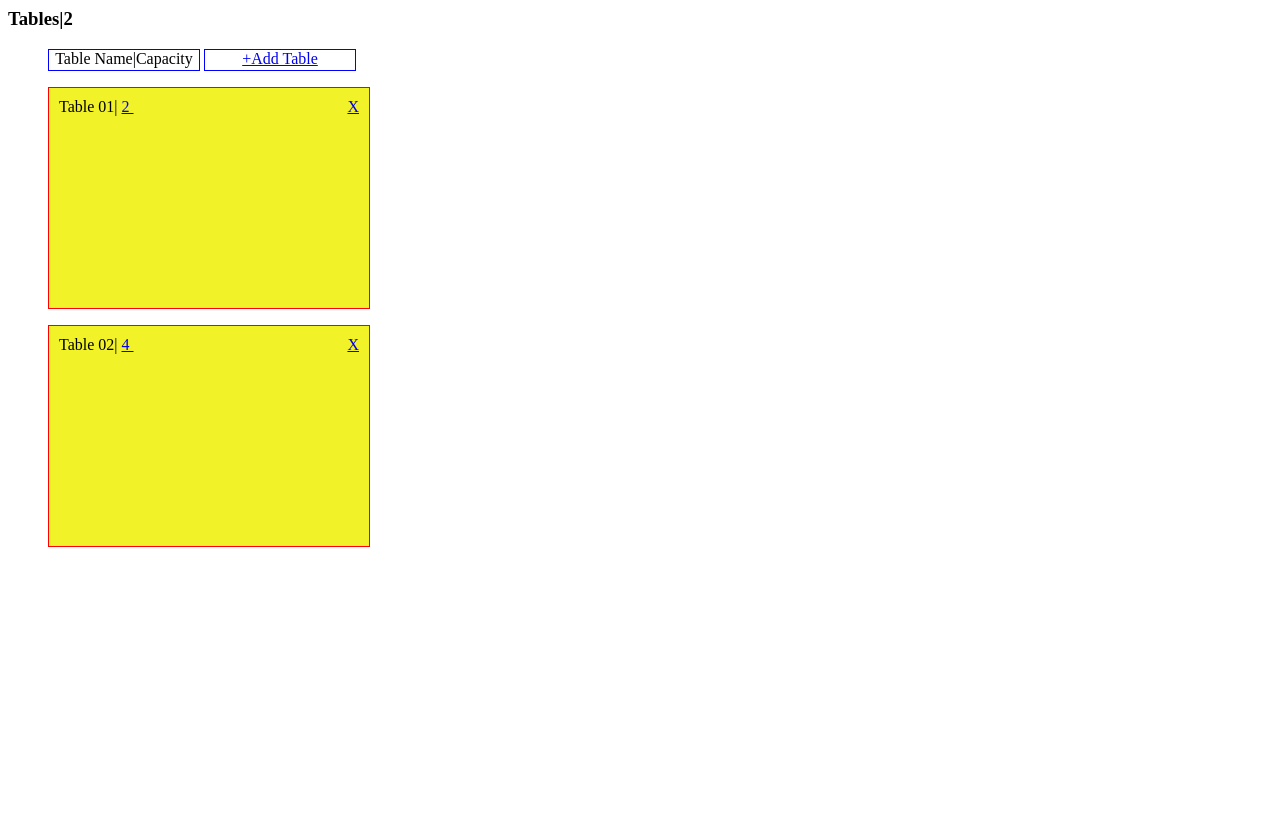
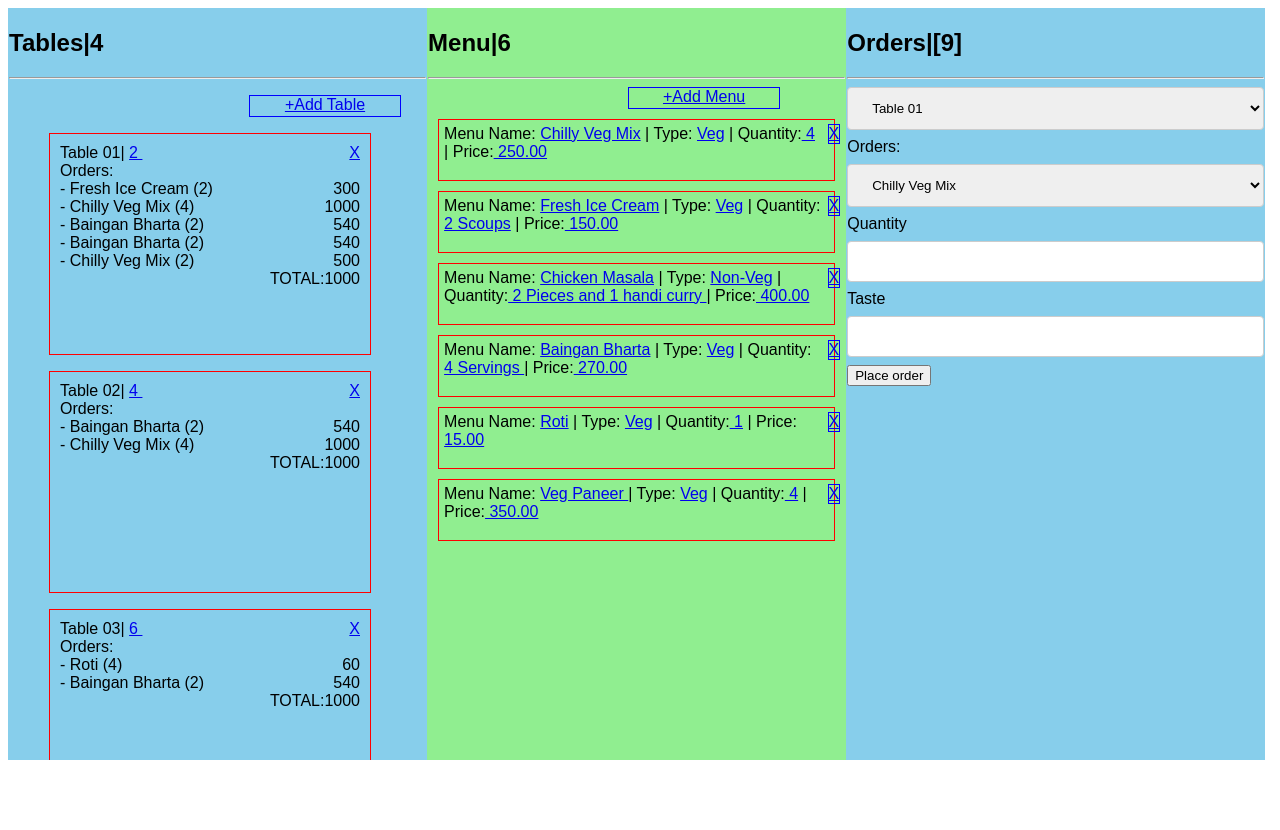
Before and after one commit to laxmikantG/rms, a Django app: template templates/home.html in a window 1280 px wide. Shown: the top 830 px of the page. Run offline with Django 3.2, Linux system fonts and the light colour scheme; the template is opened without the code that fills it: values that come from a table or form of the project are taken from there, others are empty; data comes from the database, SQL or seed files in the repository.

Commit message:
Template midified a bit

```diff
--- a/core/models.py
+++ b/core/models.py
@@ -64,6 +64,7 @@ class Menu (models.Model):
 class OrderedMenu (models.Model):
     menu = models.ForeignKey(Menu, verbose_name=_("Menu"), on_delete=models.CASCADE)
     quantity = models.IntegerField(_("quantity"))
+    taste = models.TextField(_("taste"), default="Regular")
     created = models.DateTimeField(_("created"), auto_now_add=True)
     modified = models.DateTimeField(_("modified"), auto_now=True)
 
@@ -77,8 +78,8 @@ class OrderedMenu (models.Model):
     def get_absolute_url(self):
         return reverse("_detail", kwargs={"pk": self.pk})
 
-class Orders(models.Model):
-    name = models.TextField(_("Orders"))
+class Order(models.Model):
+    name = models.TextField(_("Order"))
     menu = models.ManyToManyField(OrderedMenu, verbose_name=_("Ordered Menu"))
     table = models.ForeignKey(Table, verbose_name=_("Table"), on_delete=models.CASCADE)
 
@@ -91,3 +92,23 @@ class Orders(models.Model):
 
     def get_absolute_url(self):
         return reverse("_detail", kwargs={"pk": self.pk})
+
+
+    def get_absolute_url(self):
+        return reverse("_detail", kwargs={"pk": self.pk})
+
+class Billing(models.Model):
+    order = models.ForeignKey(Order, verbose_name=_("Order"), on_delete=models.CASCADE)
+    final_total = models.DecimalField(_("Total"), max_digits=7, decimal_places=2)
+    paid = models.BooleanField(_("Paid"))
+    discount = models.DecimalField(_("discount"), max_digits=5, decimal_places=2, default=0.0)
+
+    class Meta:
+        verbose_name = _("Billing")
+        verbose_name_plural = _("Billings")
+
+    def __str__(self):
+        return self.name
+
+    def get_absolute_url(self):
+        return reverse("_detail", kwargs={"pk": self.pk})
--- a/templates/home.html
+++ b/templates/home.html
@@ -3,34 +3,95 @@
 {% block title %} Tables {% endblock %}
 {% block css %}
 <style>
-{% comment %}
+
+body {
+  font-family: Arial;
+}
+
+input, select, textarea {
+  width: 100%;
+  padding: 12px 20px;
+  margin: 8px 0;
+  display: block;
+  border: 1px solid #ccc;
+  border-radius: 4px;
+  box-sizing: border-box;
+}
+
+button.submit {
+  width: 100%;
+  background-color: #4CAF50;
+  color: white;
+  padding: 14px 20px;
+  margin: 8px 0;
+  border: none;
+  border-radius: 4px;
+  cursor: pointer;
+}
+
+input[type=submit]:hover {
+  background-color: #45a049;
+}
+
+div.container {
+  border-radius: 5px;
+  background-color: #f2f2f2;
+  padding: 20px;
+}
+
+
+.rms-menu-item{
+  padding:5px;
+  min-height: 50px;
+  border : 1px red solid;
+  display: block;
+  width: auto;
+  margin:10px;
+}
+.rms-menu-item-remove{
+  margin:5px;
+  float:right;
+  border: 1px blue solid;
+}
+.column {
+  float: left;
+  width: 33%;
+  overflow-y: auto;
+  height: 750px;
+  padding:1px;
+}
+
+/* Clear floats after the columns */
+.row:after {
+  content: "";
+  display: table;
+  clear: both;
+}
+
 .d-table {
   min-width: 300px;
   min-height: 300px;
-  background: lightgrey;
+  {% comment %} background: lightgrey; {% endcomment %}
   display: block;
   width: 1px solid red;
-} {% endcomment %}
+}
 
 .d-table ul {
   list-style-type: none;
 }
-{% comment %}
- {% endcomment %}
-.d-column li {
-  {% comment %} padding: 100px; {% endcomment %}
+.d-column li, .d-column span {
   display: inline-block;
   border: 1px solid blue;
-  {% comment %} background: grey; {% endcomment %}
   width: 150px;
   height: 20px;
   text-align:center;
+  margin-left:200px;
 }
 
 .d-row li {
   padding: 10px;
   display: inline-block;
-  background: #f2f229;
+  {% comment %} background: #f2f229; {% endcomment %}
   border: 1px solid red;
   width: 300px;
   height: 200px;
@@ -40,26 +101,106 @@
 </style>
 {% endblock %}
 {% block content %}
-<h3> Tables|{{tables|length}}</h3>
-     {% if messages %}
+
+        {% if messages %}
     <ul class="messages">
         {% for message in messages %}
         <li{% if message.tags %} class="{{ message.tags }}"{% endif %}>{{ message }}</li>
         {% endfor %}
     </ul>
-  {% endif %}
- <div class="d-table">
+    {% endif %}
+
+<div class="row">
+  <div class="column" style="background-color:skyblue;" >
+    <h2> Tables|{{tables|length}}</h2>
+    <hr/>
+    <div class="d-table">
     <ul class="d-column">
-     <li>Table Name|Capacity </li>
+     {% comment %} <li>Table Name|Capacity </li>     {% endcomment %}
      <li title="Add Table"><a href="{% url 'add_table' %}">+Add Table</a></li>
     </ul>
     {% for table in tables %}
     <ul class="d-row">
       <li> {{table.name}}|
             <span class="center"><a href="{% url 'modify_table' table_id=table.id %}"> {{table.capacity}} </a></span>&nbsp;
-            <span class="right"><a href="{% url 'remove_table' table_id=table.id %}"> X </a></span></li>
+            <span class="right"><a href="{% url 'remove_table' table_id=table.id %}"> X </a></span>
+      <span>&nbsp;</span>
+      <div>Orders:
+      {% for order in orders %}
+      <div class="row">
+        {% if order.table.id == table.id  %}
+          {% comment %} <span>{{order.name}}</span> {% endcomment %}
+          <div>
+          {% for item in  order.menu.all %}
+            <span> - {{item}} ({{item.quantity}})  <span class="right"> {% widthratio  item.menu.price  1 item.quantity %} </span>     </span>
+          {% endfor %}
+          </div>
+        {% endif %}
+      </div>
+      {% endfor %}
+      <div class="total right"> TOTAL:1000
+      {% comment %} {% for order in orders %}
+        {% for item in  order.menu.all %}
+            {% with total=0 %}
+            {{  total }}
+            {% endwith %}
+        {% endfor %}
+      {% endfor %} {% endcomment %}
+      </div>
+      </div>
+    </li>
     </ul>
     {% endfor %}
 
   </div>
+  </div>
+  <div class="column" style="background-color:lightgreen;">
+    <h2> Menu|{{menu|length}}  </h2>
+    <hr/>
+    <div class="d-column">
+      <span title="Add Menu"><a href="{% url 'add_menu' %}">+Add Menu</a></span>
+    </div>
+    <div class="row">
+    {% for item in menu %}
+            <div class="rms-menu-item-remove">
+              <span class="right"><a href="{% url 'remove_menu' menu_id=item.id %}"> X</a><span>
+            </div>
+            <div class="rms-menu-item">
+               <span>Menu Name: <a href="{% url 'edit_menu' menu_id=item.id %}">{{item}}</a> </span> |
+               <span>Type: <a href="#"> {{item.type}}</a> </span>|
+               <span>Quantity:<a href="#">  {{item.quantity}}</a> </span>|
+               <span>Price:<a href="#"> {{item.price}}</a><span>
+              </div>
+        {% endfor %}
+    </div>
+  </div>
+  <div class="column" style="background-color:skyblue;">
+    <h2>Orders|[{{orders|length}}]</h2>
+    <hr/>
+    <form action="{% url 'get_order' %}" method="POST">
+    {% csrf_token %}
+    <div class="rms-place-order form-group">
+      <select name='table_id'>
+      {% for table in tables %}
+        <option value='{{table.id}}'>{{table}}</option>
+      {% endfor %}
+      </select>
+    </div>
+    <div class="form-group">
+    <span class='label'>Orders: </span>
+      <select name='menu_id'>
+      {% for item in menu %}
+        <option value='{{item.id}}'>{{item.name}}</option>
+      {% endfor %}
+      </select>
+      <span class='label'>Quantity </span>
+      <input type="number" value="" name="quantity">
+      <span class='label'>Taste </span>
+      <input type="text" value="" name="taste">
+    </div>
+    <button type="submit">Place order</button>
+</form>
+  </div>
+
+</div>
 {% endblock content %}
```
Also changed, not shown: core/templatetags/core_extras.py (added, +11 -0 lines), core/views.py (+15 -5 lines), templates/home1.html (deleted, +0 -132 lines), core/migrations/0005_orderedmenu_taste.py (added), core/migrations/0006_auto_20200419_1711.py (added), core/templatetags/__init__.py (added), rms.sqlite3, 1 other file.
